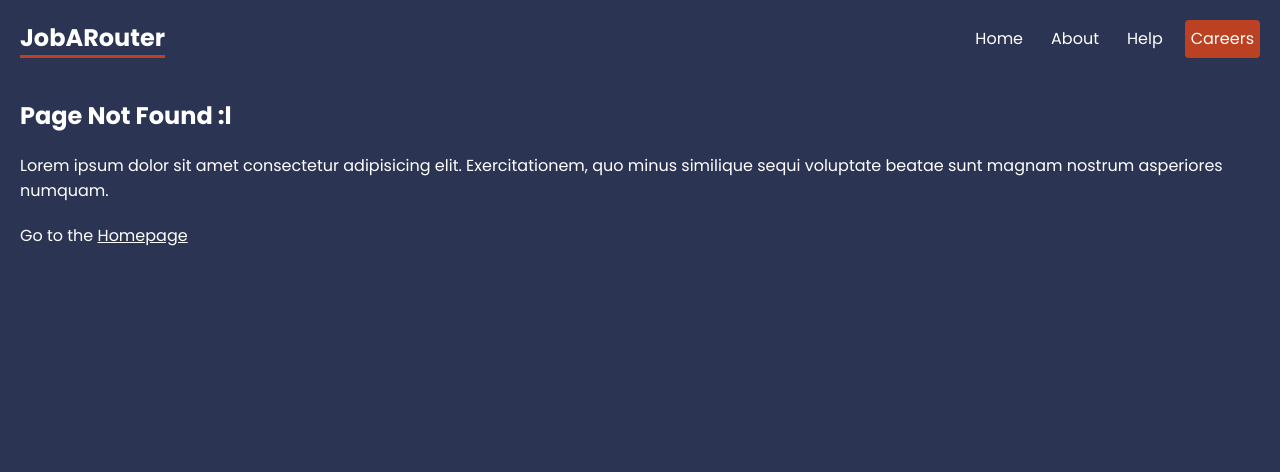
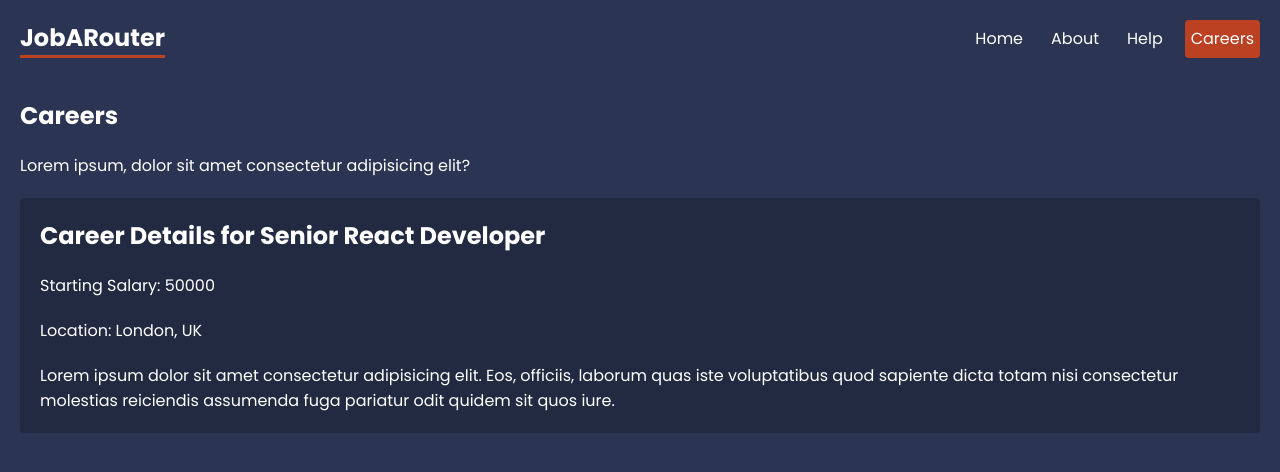
Before and after one commit to dev-Zidxne/React-Router-Job-FinderSite, a React (Create React App) app: page /careers/1 in a window 1280 px wide. Shown: the top 472 px of the page. Built offline with nearby package versions, Linux system fonts and the light colour scheme; data requests are answered from the project's data file.

Commit message:
React router route params

```diff
--- a/src/App.js
+++ b/src/App.js
@@ -16,6 +16,9 @@
 import NotFound from "./pages/NotFound";
 import Careers, { careersLoader } from "./pages/careers/Careers";
 import CareersLayout from "./Layouts/CareersLayout";
+import CareerDetails, {
+  careerDetailsLoader,
+} from "./pages/careers/CareerDetails";
 
 const router = createBrowserRouter(
   createRoutesFromElements(
@@ -30,6 +33,11 @@
 
       <Route path="careers" element={<CareersLayout />}>
         <Route index element={<Careers />} loader={careersLoader} />
+        <Route
+          path=":id"
+          element={<CareerDetails />}
+          loader={careerDetailsLoader}
+        />
       </Route>
 
       <Route path="*" element={<NotFound />} />
--- a/src/index.css
+++ b/src/index.css
@@ -129,5 +129,11 @@
 }
 
 /* careers details */
+.career-details {
+  background: rgba(0, 0, 0, 0.2);
+  padding: 20px;
+  border-radius: 4px;
+  margin: 20px 0;
+}
 
 /* breadcrumbs */
--- /dev/null
+++ b/src/pages/careers/CareerDetails.js
@@ -0,0 +1,30 @@
+import React from "react";
+import { useLoaderData, useParams } from "react-router-dom";
+
+export default function CareerDetails() {
+  const { id } = useParams();
+  const career = useLoaderData();
+
+  return (
+    <div className="career-details">
+      <h2>Career Details for {career.title}</h2>
+      <p>Starting Salary: {career.salary}</p>
+      <p>Location: {career.location}</p>
+      <div className="details">
+        Lorem ipsum dolor sit amet consectetur adipisicing elit. Eos, officiis,
+        laborum quas iste voluptatibus quod sapiente dicta totam nisi
+        consectetur molestias reiciendis assumenda fuga pariatur odit quidem sit
+        quos iure.
+      </div>
+    </div>
+  );
+}
+
+// loader function
+
+export const careerDetailsLoader = async ({ params }) => {
+  const { id } = params;
+
+  const res = await fetch("http://localhost:4000/careers/" + id);
+  return res.json();
+};
--- a/src/pages/careers/Careers.js
+++ b/src/pages/careers/Careers.js
@@ -6,7 +6,7 @@
   return (
     <div className="careers">
       {careers.map((career) => (
-        <Link to="/" key={career.id}>
+        <Link to={career.id.toString()} key={career.id}>
           <p>{career.title}</p>
           <p>Based in {career.location}</p>
         </Link>
```
